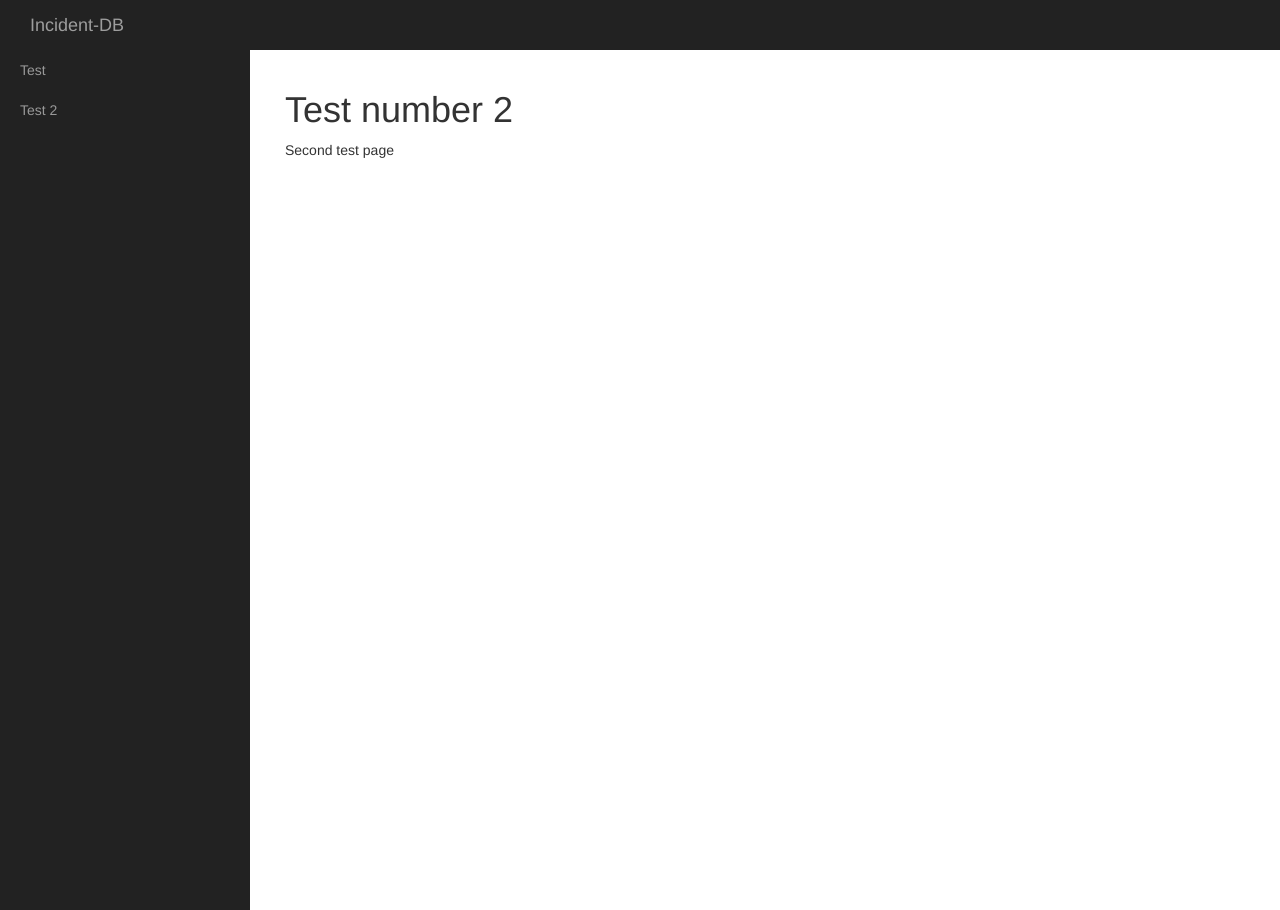
After one commit to shimmyt/Incident-DB, a Flask app: page /test2 in a window 1280 px wide. The commit adds this page. Run offline with Flask 2, Linux system fonts and the light colour scheme; some libraries are stand-ins or nearby versions.

Commit message:
updated with test2

```diff
--- a/incident-db/incident-db.py
+++ b/incident-db/incident-db.py
@@ -14,5 +14,8 @@ def main():
 def test():
     return render_template("test.html")
 
+@app.route("/test2")
+def test2():
+    return render_template("test2.html")
 if __name__ == '__main__':
     app.run(host='0.0.0.0', debug=True)
--- a/incident-db/templates/layout.html
+++ b/incident-db/templates/layout.html
@@ -21,6 +21,9 @@
 					<li>
 						<a href="/test">Test</a>
 					</li>
+					<li>
+						<a href="/test2">Test 2</a>
+					</li>
 				</ul>
 			</div>
 			<div id="page-content-wrapper">
@@ -34,6 +37,7 @@
 				</div>
 				{% endblock %}
 			</div>
+
 		</div>
 	</body>
 </HTML>
--- /dev/null
+++ b/incident-db/templates/test2.html
@@ -0,0 +1,17 @@
+<HTML>
+	{% extends "layout.html" %}
+	{% block title %}Testi 2{% endblock %}
+	{% block head %}
+		{{ super() }}
+	{% endblock %}
+	{% block content %}
+		<div class="container-fluid">
+			<div class="row">
+				<div class="col-lg-12">
+					<h1>Test number 2</h1>
+					<p> Second test page</p>
+				</div>
+			</div>
+		</div>
+	{% endblock %}
+</HTML>
```
